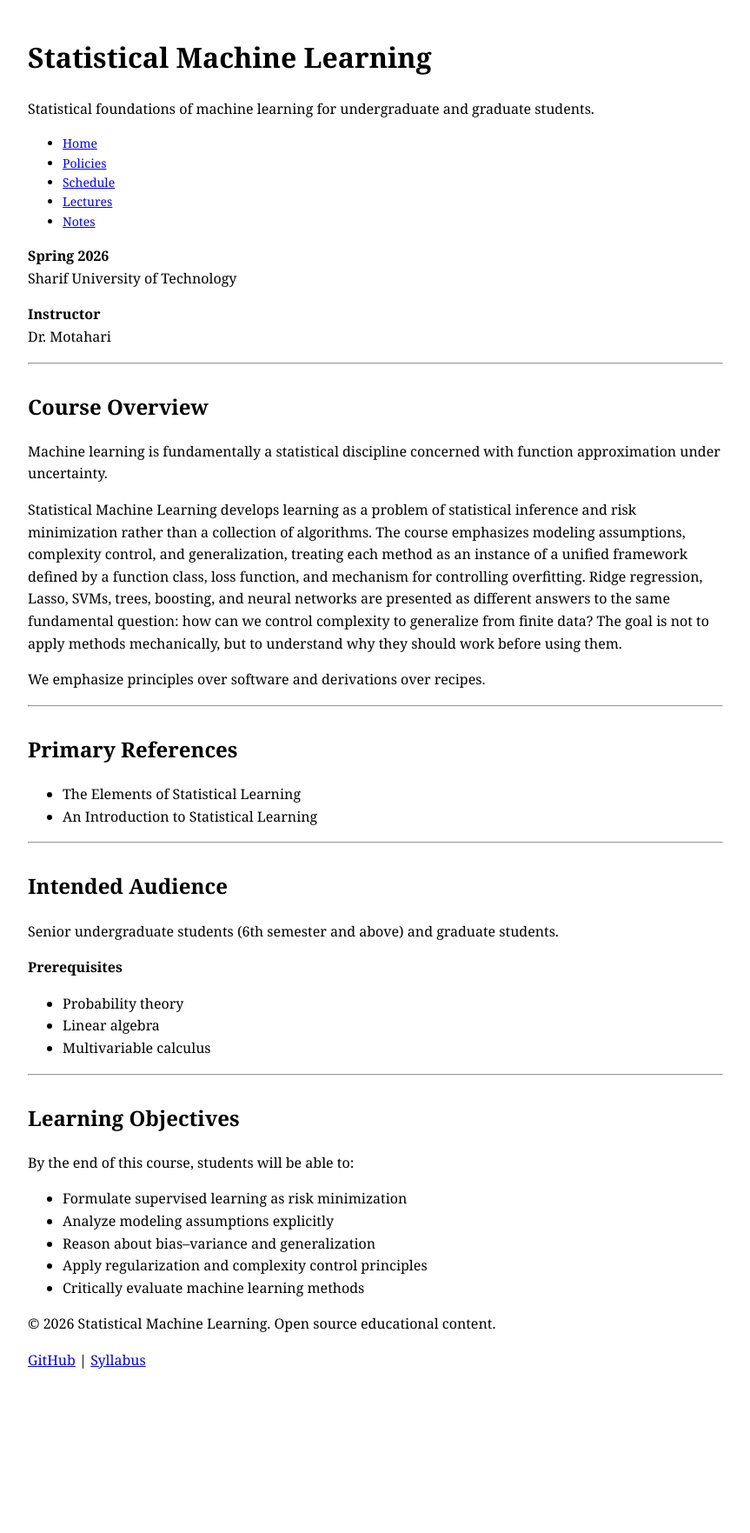
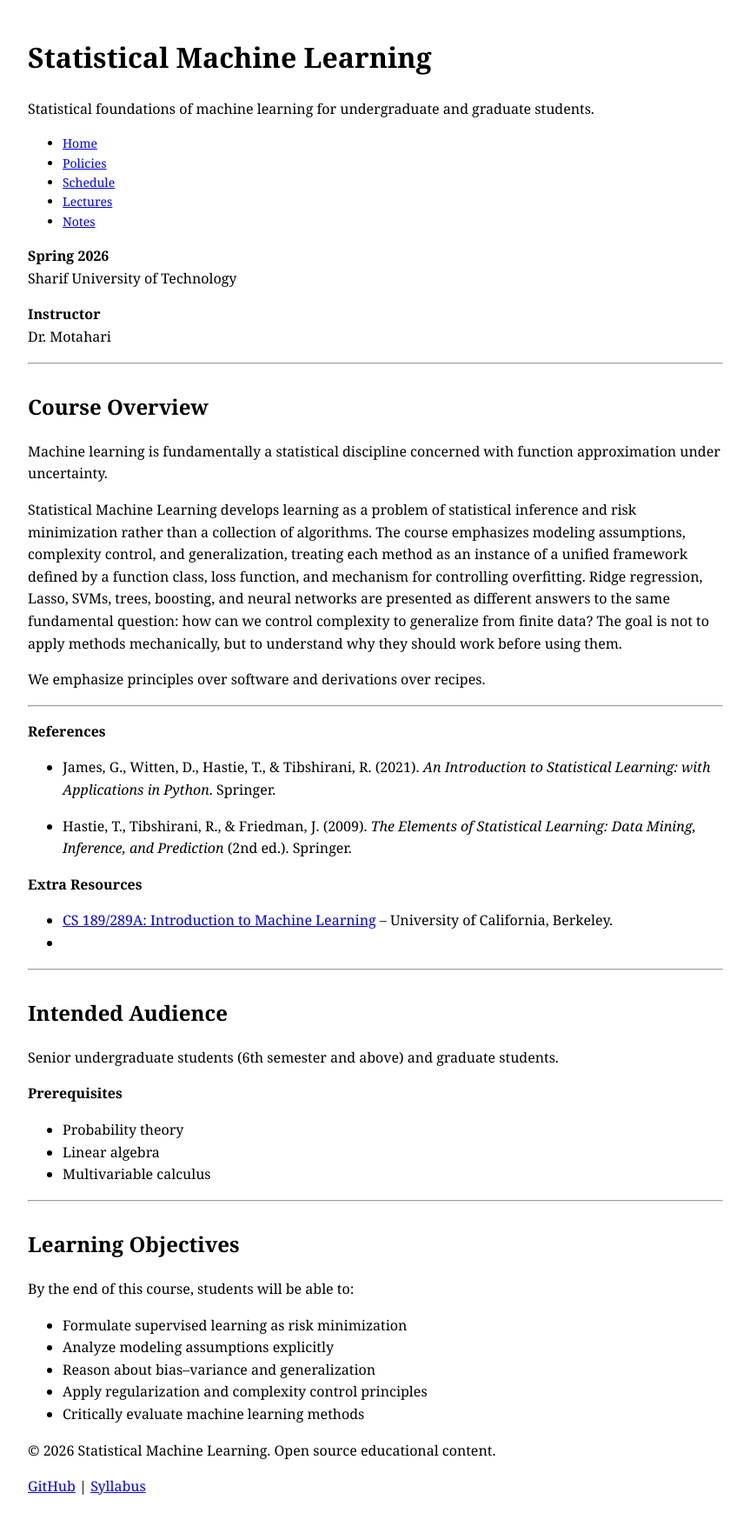
Before and after one commit to MahdiShadrooy/pilot-webpage, a Jekyll site: the page built from index.md, in a window 1280 px wide. Shown: the whole page at 87% size, without its empty margins (208-1071 px from the left). Built offline with Jekyll 4.4.1, drawn with Linux system fonts in a browser that asks for light colours; before the commit the page ends 1618 px from its top, so only the background shows below that.

Commit message:
Update index.md with references and resources
Added references and extra resources sections to the document.

```diff
--- a/index.md
+++ b/index.md
@@ -20,11 +20,16 @@ Statistical Machine Learning develops learning as a problem of statistical infer
 We emphasize principles over software and derivations over recipes.
 
 ---
+**References**
 
-## Primary References
+- James, G., Witten, D., Hastie, T., & Tibshirani, R. (2021). *An Introduction to Statistical Learning: with Applications in Python*. Springer.
 
-- The Elements of Statistical Learning
-- An Introduction to Statistical Learning
+- Hastie, T., Tibshirani, R., & Friedman, J. (2009). *The Elements of Statistical Learning: Data Mining, Inference, and Prediction* (2nd ed.). Springer.
+
+**Extra Resources**
+
+- [CS 189/289A: Introduction to Machine Learning](https://people.eecs.berkeley.edu/~jrs/189/) – University of California, Berkeley.
+-
 
 ---
 
```
